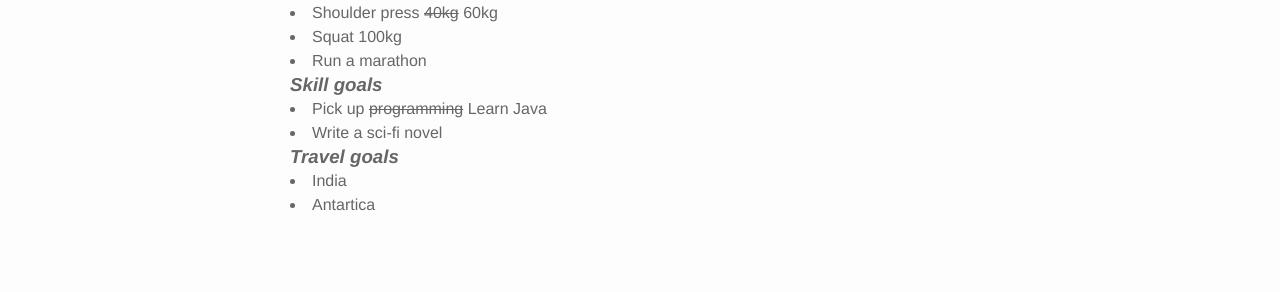
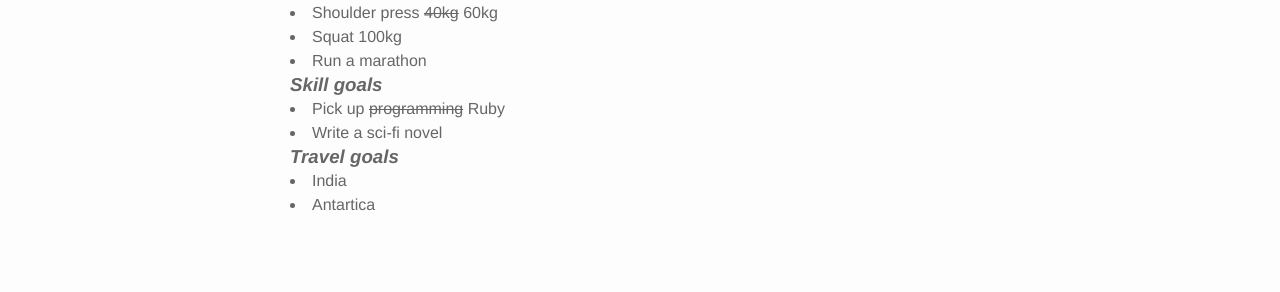
Before and after one commit to chwong1996/myhome, a Jekyll site: the page built from todolist.html, in a window 1280 px wide. Shown: the part 396-688 px from the top of the page. Built offline with Jekyll 4.4.1, drawn with Linux system fonts in a browser that asks for light colours; nearby versions of some CDN libraries.

Commit message:
Update todolist.html

```diff
--- a/todolist.html
+++ b/todolist.html
@@ -15,7 +15,7 @@ Lots of people have lots of goals; and lots of people have lots of goals that do
           <li>Run a marathon</li>
 
 	<b><i><h3>Skill goals</b></h3></i>
-	<li>Pick up <strike>programming</strike> Learn Java</li>
+	<li>Pick up <strike>programming</strike> Ruby
 	<li>Write a sci-fi novel </li>
 	<b><i><h3>Travel goals</b></i></h3>
 	<li>India</li>
```
